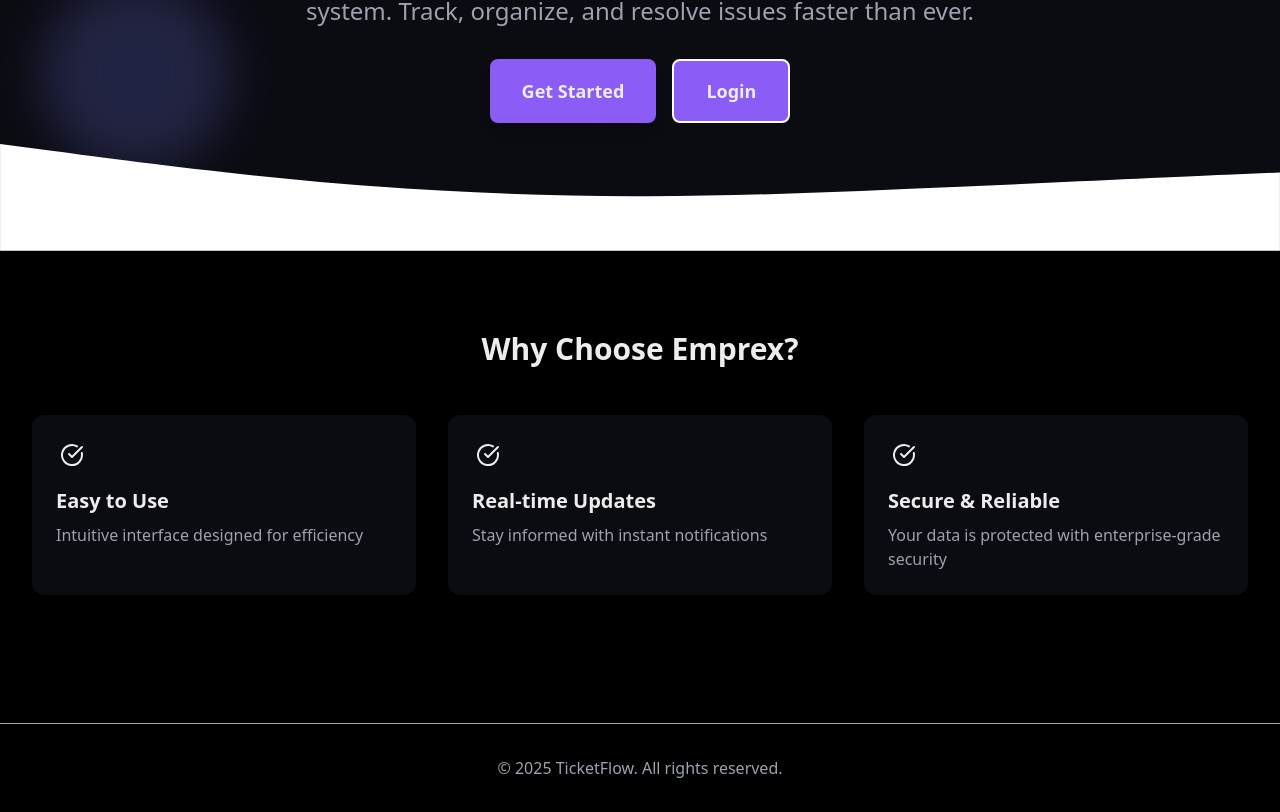
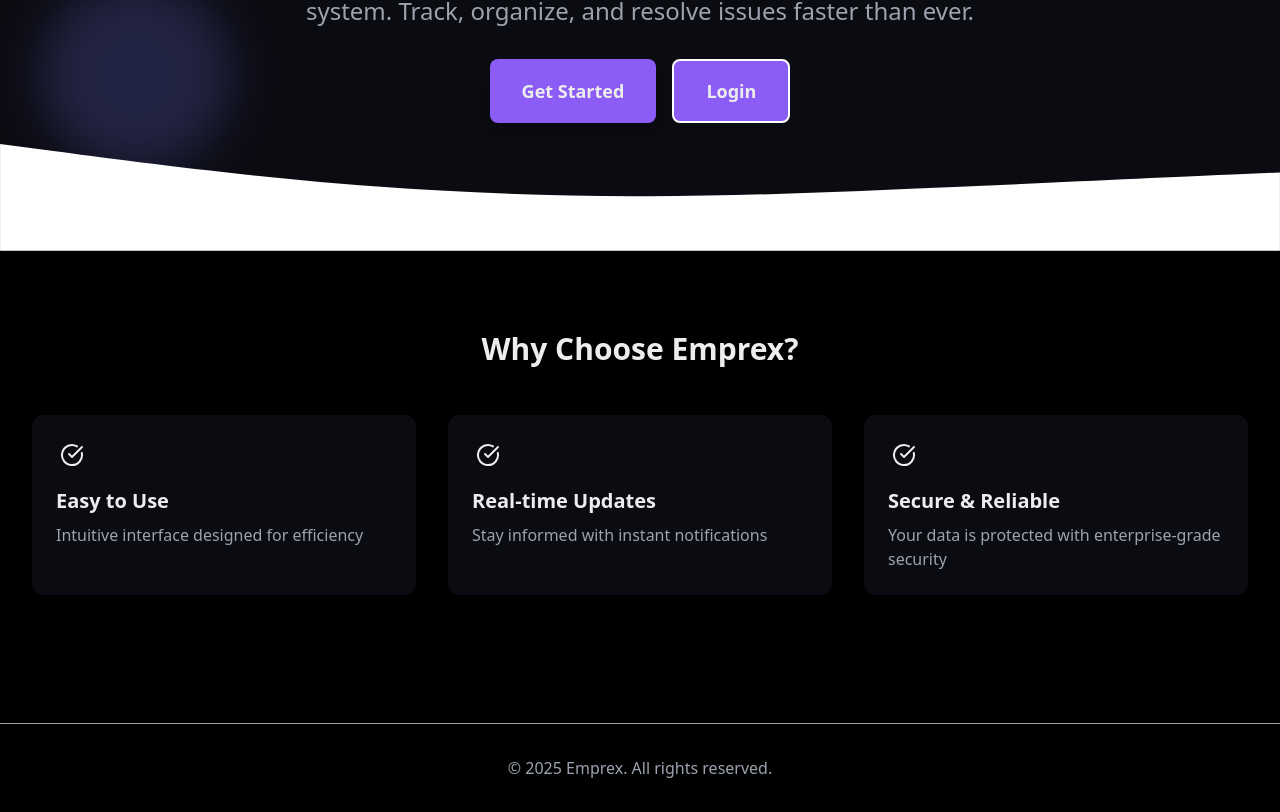
Before and after one commit to lilbobb/hng-stage2-ticketmanager, a React (Vite) app: page / in a window 1280 px wide. Shown: the part 322-1134 px from the top of the page. Built offline with nearby package versions, Linux system fonts and the light colour scheme.

Commit message:
fix typo in Footer.tsx

```diff
--- a/src/components/layout/Footer.tsx
+++ b/src/components/layout/Footer.tsx
@@ -2,7 +2,7 @@
   return (
     <footer className="bg-black border-t text-[#9CA3AF] py-8 mt-12">
       <div className="max-w-[1440px] mx-auto px-4 sm:px-6 lg:px-8 text-center">
-        <p>&copy; 2025 TicketFlow. All rights reserved.</p>
+        <p>&copy; 2025 Emprex. All rights reserved.</p>
       </div>
     </footer>
   );
```
